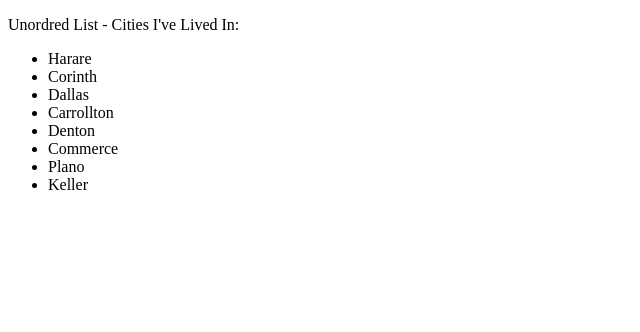
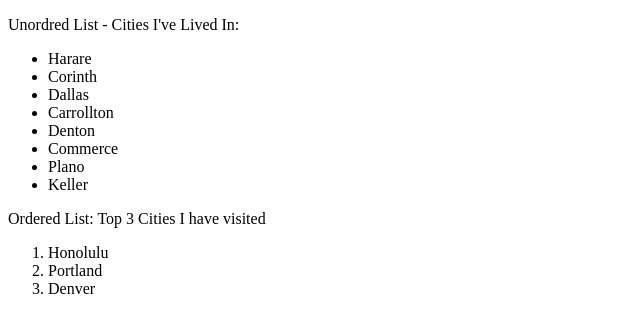
Before and after one commit to LisaGumbo/statefarm-adt-lisagumbo-first-website, a plain HTML site: page index.html in a window 1280 px wide. Shown: the whole page, without its empty margins (0-640 px from the left). Drawn offline with Linux system fonts and the light colour scheme.

Commit message:
added top 3 cities I have visited

```diff
--- a/index.html
+++ b/index.html
@@ -15,5 +15,11 @@
             <li>Plano</li>
             <li>Keller</li>
         </ul>
+        <p>Ordered List: Top 3 Cities I have visited</p>
+        <ol>
+            <li>Honolulu</li>
+            <li>Portland</li>
+            <li>Denver</li>
+        </ol>
     </body>
 </html>
```
